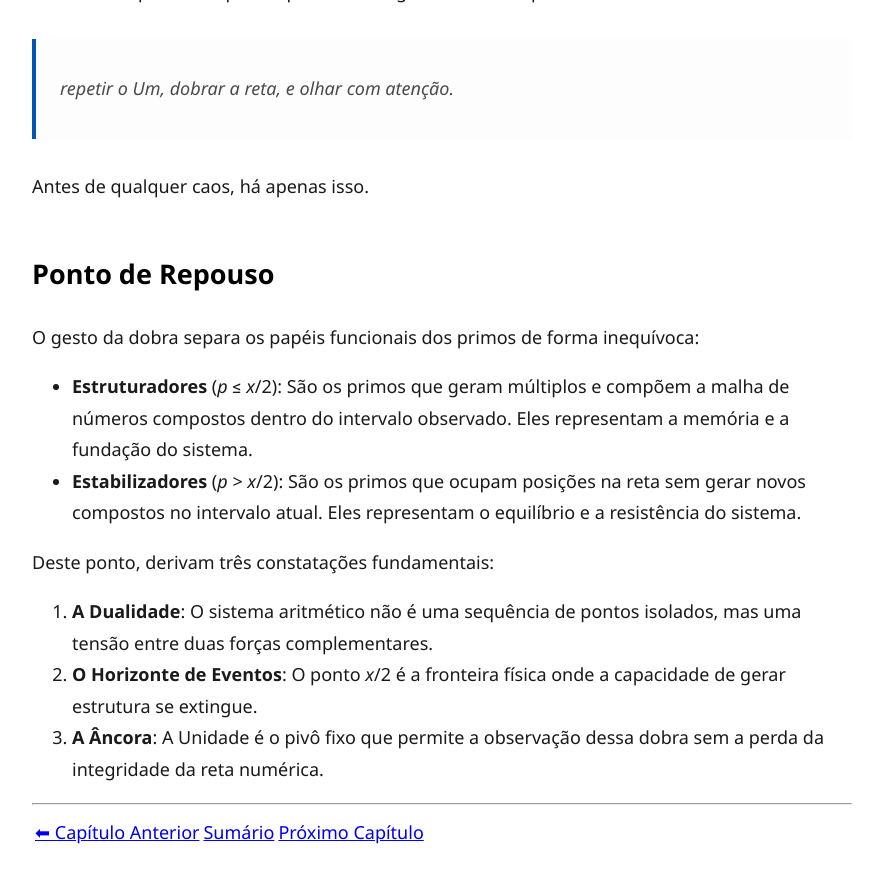
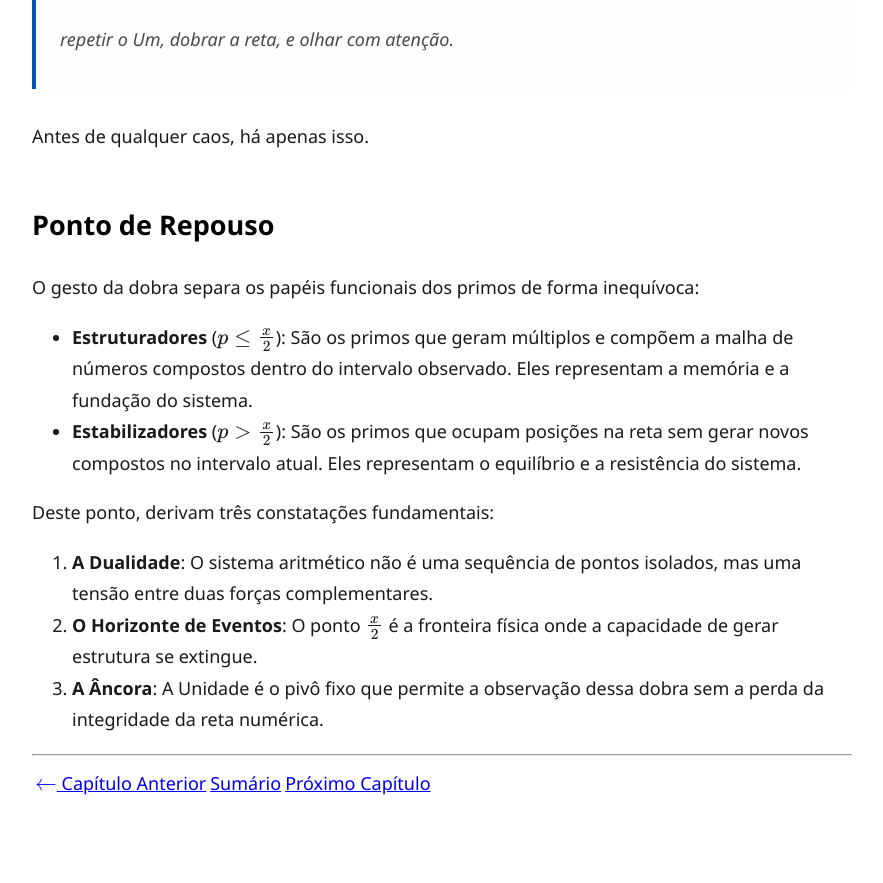
Before and after one commit to costaalv/descobrindo_caos, a Jekyll site: the page built from livro/capitulos/01_o_um.md, in a window 1280 px wide and 900 px high, scrolled down 4621 px. Shown: the top 883 px of the window, without its empty margins (198-1081 px from the left). Built offline with Jekyll 4.4.1, drawn with Linux system fonts in a browser that asks for light colours; our own code applies the rules of GitHub Pages for plain Markdown files; after the commit the page ends 5471 px from its top, so only the background shows below that; some of the changed text lies outside the part shown.

Commit message:
docs: atualiza capítulos e sumário com link contextual do colab

```diff
--- a/livro/capitulos/01_o_um.md
+++ b/livro/capitulos/01_o_um.md
@@ -3,7 +3,7 @@
 > *Antes do dois, não havia número.*
 > *Havia apenas o Um — indivisível, silencioso e suficiente.*
 >
-> *— Fragmento atribuído à escola pitagórica*
+> — Fragmento atribuído à escola pitagórica
 
 Antes de qualquer número, há um gesto.
 
@@ -39,9 +39,9 @@
 
 ## A primeira dobra
 
-Considere a reta numérica que vai de 1 até algum valor *x*. Agora faça algo extremamente simples: **dobre essa reta ao meio**, no ponto *x*/2.
+Considere a reta numérica que vai de 1 até algum valor $x$. Agora faça algo extremamente simples: **dobre essa reta ao meio**, no ponto $\frac{x}{2}$.
 
-Essa operação não exige nenhum conhecimento técnico. É apenas uma divisão do intervalo observado em duas metades: a primeira metade, de 1 até *x*/2; e a segunda metade, de *x*/2 até *x*.
+Essa operação não exige nenhum conhecimento técnico. É apenas uma divisão do intervalo observado em duas metades: a primeira metade, de 1 até $\frac{x}{2}$; e a segunda metade, de $\frac{x}{2}$ até $x$.
 
 Essa dobra — aparentemente ingênua — revela algo importante quando observamos os números primos.
 
@@ -66,15 +66,13 @@
 
 ## O experimento mínimo
 
-Neste ponto, o livro pede um único gesto ao leitor: executar o primeiro notebook (`01_o_Um.ipynb`).
-
-[![Open In Colab](https://colab.research.google.com/assets/colab-badge.svg)](https://colab.research.google.com/github/costaalv/descobrindo_caos/blob/main/notebooks/01_o_Um.ipynb)
+Neste ponto, o livro pede um único gesto ao leitor: executar o primeiro notebook (`01_o_Um.ipynb`) [![Open In Colab](https://colab.research.google.com/assets/colab-badge.svg)](https://colab.research.google.com/github/costaalv/descobrindo_caos/blob/main/notebooks/01_o_Um.ipynb).
 
 Nada precisa ser entendido de antemão. Basta executar.
 
-Ao visualizar os primos até um certo valor *N* , coloridos conforme seu papel relativo à dobra em *N*/2, algo se torna evidente: a estrutura se mantém quando a escala muda.
+Ao visualizar os primos até um certo valor $N$, coloridos conforme seu papel relativo à dobra em $\frac{N}{2}$, algo se torna evidente: a estrutura se mantém quando a escala muda.
 
-Aumente *N*. Dobre novamente. Observe.
+Aumente $N$. Dobre novamente. Observe.
 
 Os padrões não desaparecem. Eles se reproduzem de forma estável.
 
@@ -123,15 +121,15 @@
 ## Ponto de Repouso
 
 O gesto da dobra separa os papéis funcionais dos primos de forma inequívoca:
-- **Estruturadores** (*p* ≤ *x*/2): São os primos que geram múltiplos e compõem a malha de números compostos dentro do intervalo observado. Eles representam a memória e a fundação do sistema.
-- **Estabilizadores** (*p* > *x*/2): São os primos que ocupam posições na reta sem gerar novos compostos no intervalo atual. Eles representam o equilíbrio e a resistência do sistema.
+- **Estruturadores** ($p \leq \frac{x}{2}$): São os primos que geram múltiplos e compõem a malha de números compostos dentro do intervalo observado. Eles representam a memória e a fundação do sistema.
+- **Estabilizadores** ($p > \frac{x}{2}$): São os primos que ocupam posições na reta sem gerar novos compostos no intervalo atual. Eles representam o equilíbrio e a resistência do sistema.
 
 Deste ponto, derivam três constatações fundamentais:
 
 1. **A Dualidade**: O sistema aritmético não é uma sequência de pontos isolados, mas uma tensão entre duas forças complementares.
-2. **O Horizonte de Eventos**: O ponto *x*/2 é a fronteira física onde a capacidade de gerar estrutura se extingue.
+2. **O Horizonte de Eventos**: O ponto $\frac{x}{2}$ é a fronteira física onde a capacidade de gerar estrutura se extingue.
 3. **A Âncora**: A Unidade é o pivô fixo que permite a observação dessa dobra sem a perda da integridade da reta numérica.
 
 ---
 
-[⬅ Capítulo Anterior](../../livro/prefacio.md) | [Sumário](../../index.md) | [Próximo Capítulo](./02_pi_e_delta_pi.md)
+[$\gets$ Capítulo Anterior](../../livro/prefacio.md) | [Sumário](../../index.md) | [Próximo Capítulo](./02_pi_e_delta_pi.md)
```
Also changed, not shown: other parts of livro/capitulos/01_o_um.md (+1 -1 lines), livro/capitulos/03_busca_equilibrio.md (+4 -7 lines).
